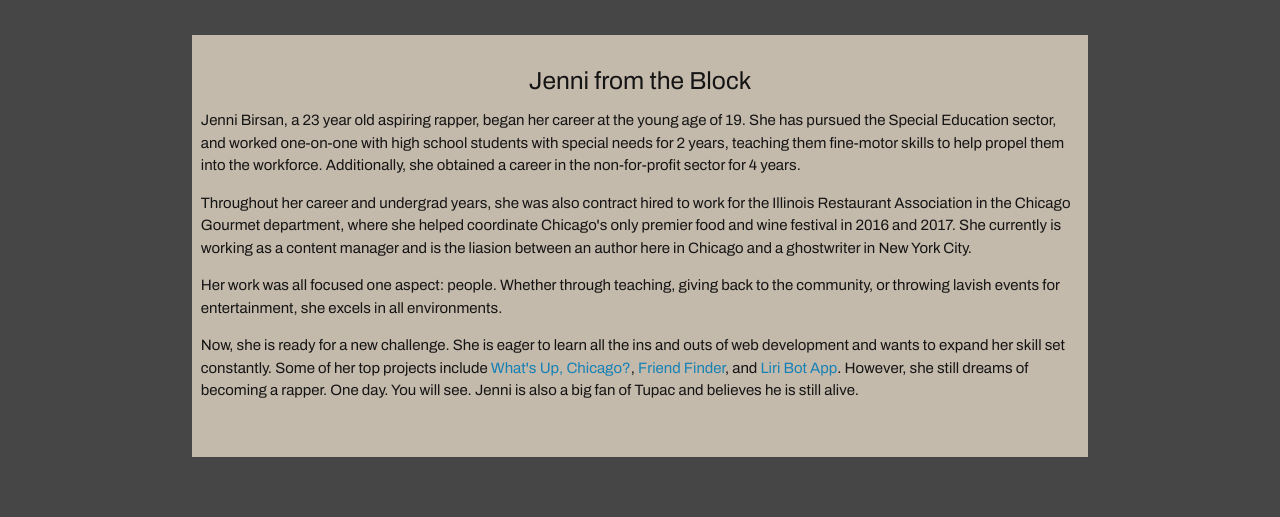
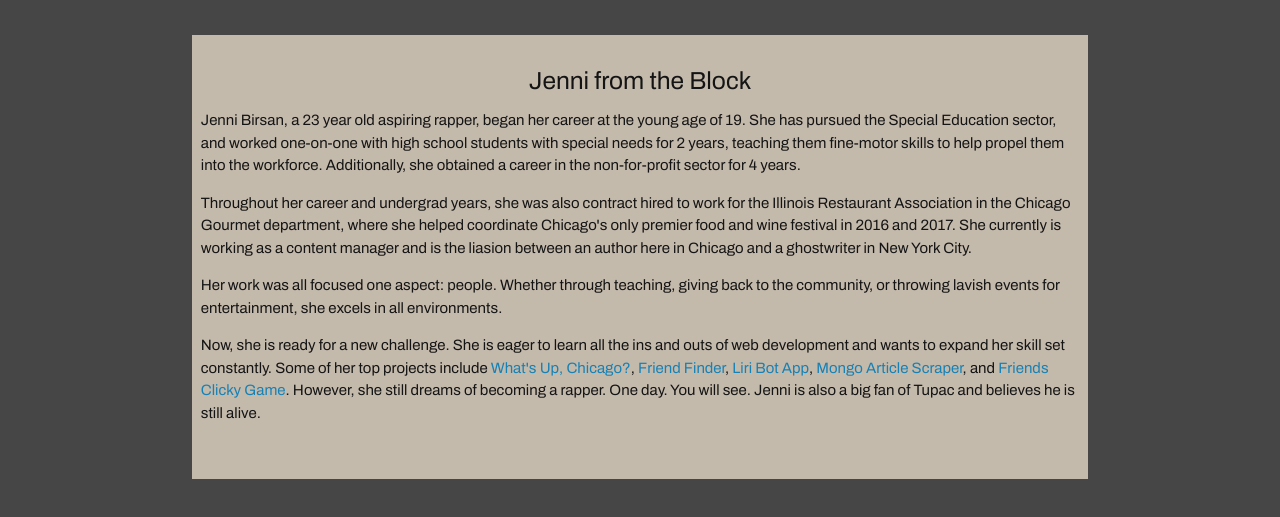
Before and after one commit to jennibirsan/jbportfolio, a plain HTML site: page about.html in a window 1280 px wide. Shown: the part 79-596 px from the top of the page. Drawn offline with nearby package versions, Linux system fonts and the light colour scheme.

Commit message:
updated about

```diff
--- a/about.html
+++ b/about.html
@@ -48,8 +48,10 @@
           <p>Now, she is ready for a new challenge. She is eager to learn all the ins and outs of web development
             and wants to expand her skill set constantly. Some of her top projects include <a
               href="https://yzhouyzhou.github.io/team6-project1/">What's Up, Chicago?</a>, <a
-              href="https://jenni-friendfinder-live1.herokuapp.com/">Friend Finder</a>, and <a
-              href="https://github.com/jennibirsan/liri-node-app">Liri Bot App</a>. However, she still dreams of
+              href="https://jenni-friendfinder-live1.herokuapp.com/">Friend Finder</a>, <a
+              href="https://github.com/jennibirsan/liri-node-app">Liri Bot App</a>, <a
+              href="https://jb-mongo-article-scraper-live.herokuapp.com/">Mongo Article Scraper</a>, and <a
+              href="https://jennibirsan.github.io/clickygame-deploy/">Friends Clicky Game</a>. However, she still dreams of
             becoming a rapper. One day. You will see. Jenni is also a big fan of Tupac and believes he is still alive.
           </p>
         </div>
```
